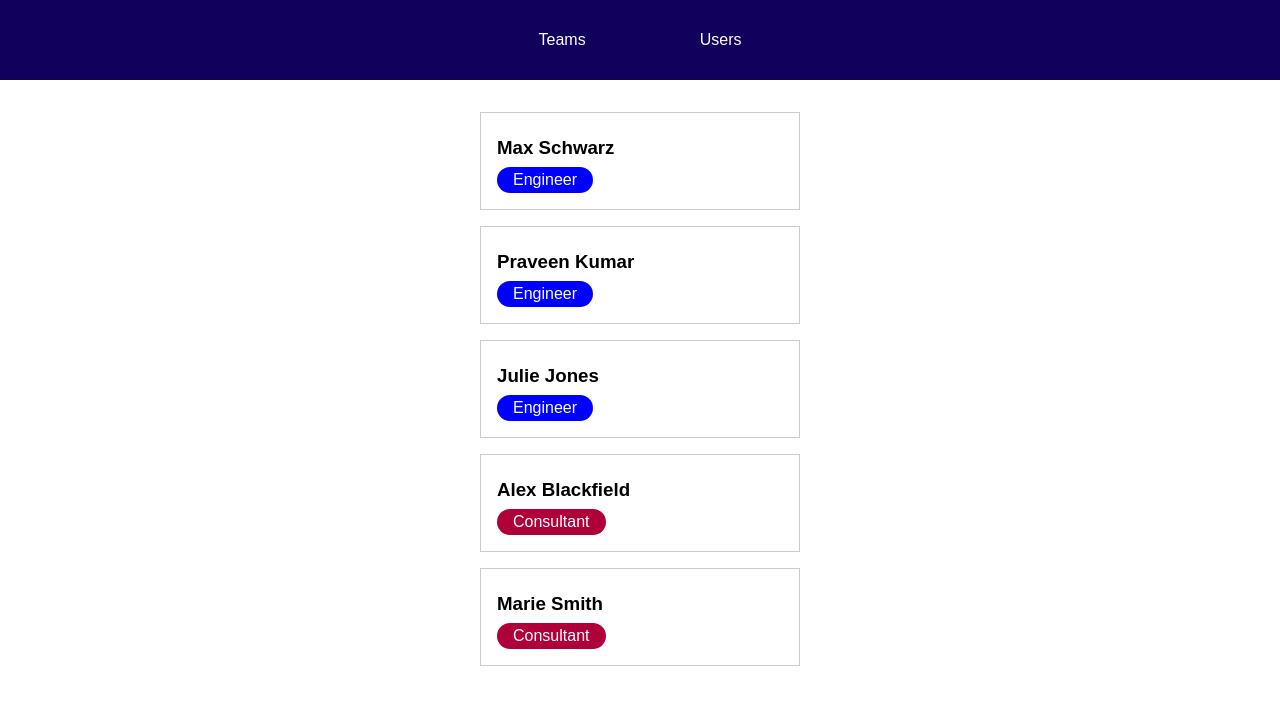
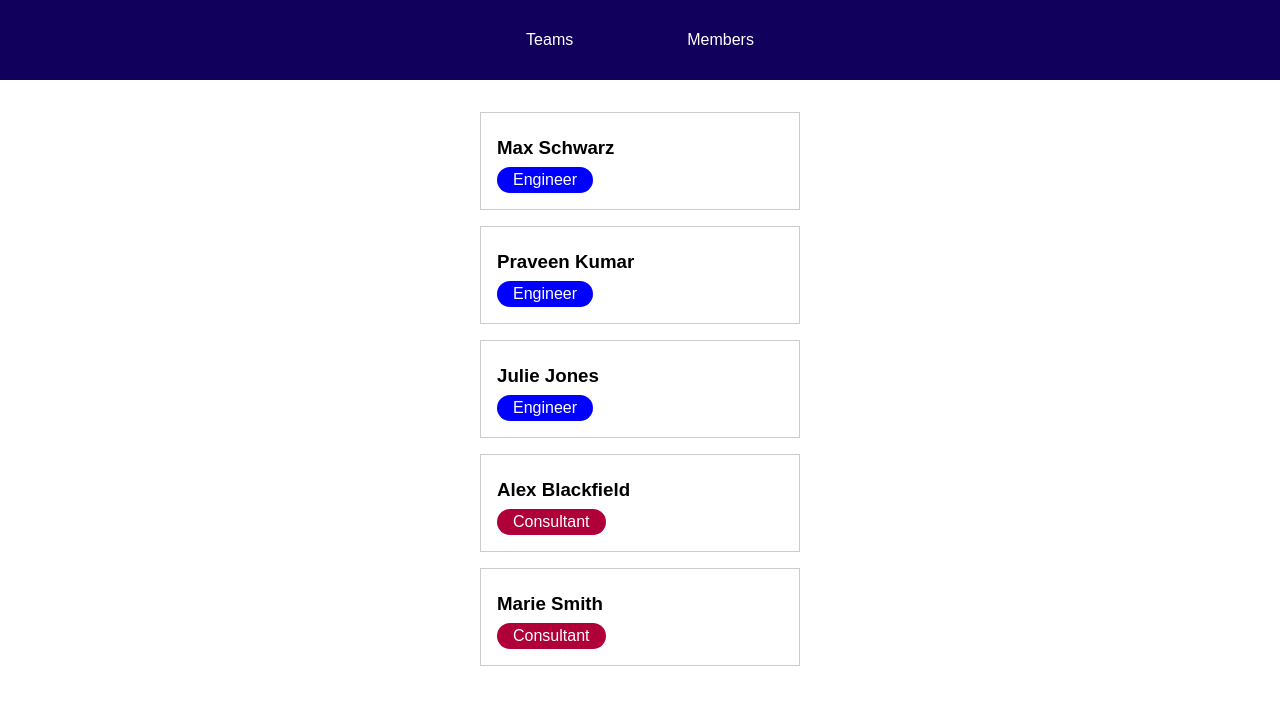
Before and after one commit to tijaniabdellatif/vue-routing-app, a Vue app: page /users in a window 1280 px wide. Shown: the top 704 px of the page. Built offline with nearby package versions, Linux system fonts and the light colour scheme.

Commit message:
router-link

```diff
--- a/src/App.vue
+++ b/src/App.vue
@@ -1,5 +1,5 @@
 <template>
-  <the-navigation @set-page="setActivePage"></the-navigation>
+  <the-navigation></the-navigation>
   <main>
     <!--  <component :is="activePage"></component>-->
 
@@ -19,7 +19,6 @@ export default {
   },
   data() {
     return {
-      activePage: 'teams-list',
       teams: [
         { id: 't1', name: 'Frontend Engineers', members: ['u1', 'u2'] },
         { id: 't2', name: 'Backend Engineers', members: ['u1', 'u2', 'u3'] },
@@ -40,11 +39,7 @@ export default {
       users: this.users,
     };
   },
-  methods: {
-    setActivePage(page) {
-      this.activePage = page;
-    },
-  },
+
 };
 </script>
 
--- a/src/components/nav/TheNavigation.vue
+++ b/src/components/nav/TheNavigation.vue
@@ -3,26 +3,17 @@
     <nav>
       <ul>
         <li>
-          <button @click="setActivePage('teams-list')">Teams</button>
+        <router-link exact to='/teams'>Teams</router-link>
         </li>
         <li>
-          <button @click="setActivePage('users-list')">Users</button>
+          <router-link exact to='/users'>Members</router-link>
         </li>
       </ul>
     </nav>
   </header>
 </template>
 
-<script>
-export default {
-  emits: ['set-page'],
-  methods: {
-    setActivePage(page) {
-      this.$emit('set-page', page);
-    },
-  },
-};
-</script>
+
 
 <style scoped>
 header {
@@ -49,8 +40,9 @@ li {
   margin: 0 2rem;
 }
 
-button {
-  font: inherit;
+a {
+
+  text-decoration: none;
   background: transparent;
   border: 1px solid transparent;
   cursor: pointer;
@@ -59,8 +51,8 @@ button {
   display: inline-block;
 }
 
-button:hover,
-button:active {
+a:hover,
+a:active {
   color: #f1a80a;
   border-color: #f1a80a;
   background-color: #1a037e;
```
